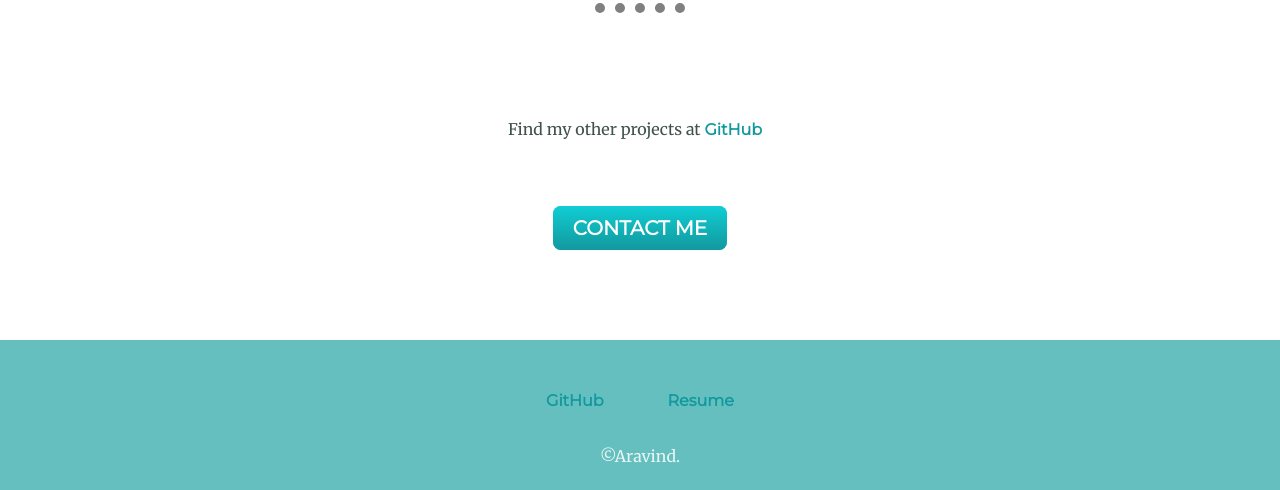
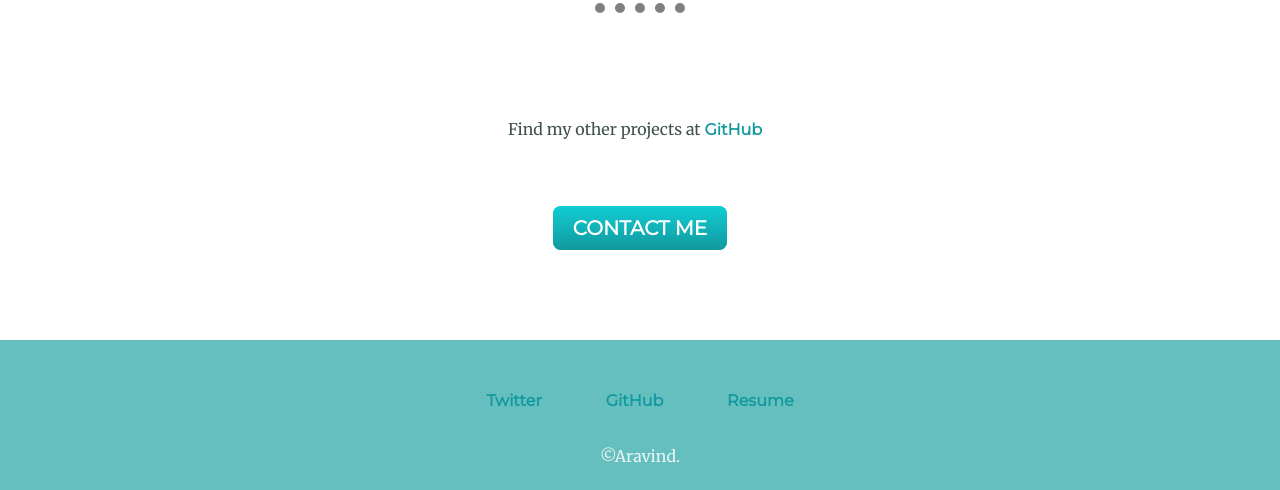
Before and after one commit to aravind1314/cloud-resume, a website: page app/index.html in a window 1280 px wide. Shown: the part 3006-3496 px from the top of the page. Drawn offline with Linux system fonts and the light colour scheme; files whose address does not match are found by name.

Commit message:
index/twitter

```diff
--- a/app/index.html
+++ b/app/index.html
@@ -221,7 +221,7 @@
   </div>
   <div class="bottom">
     <!--<a class="footer-link" href="https://www.linkedin.com/">LinkedIn</a>-->
-    <!--<a class="footer-link" href="https://twitter.com/">Twitter</a>-->
+    <a class="footer-link" href="https://twitter.com/aravindtm1314">Twitter</a>
     <a class="footer-link" href="https://github.com/aravind1314">GitHub</a>
     <a class="footer-link" href="https://drive.google.com/file/d/1EitnJA9I0YmqXYxz5lPf8T9Wm6zrH2uM/view?usp=share_link">Resume</a>
     <p class="pp1">©Aravind.</p>
```
